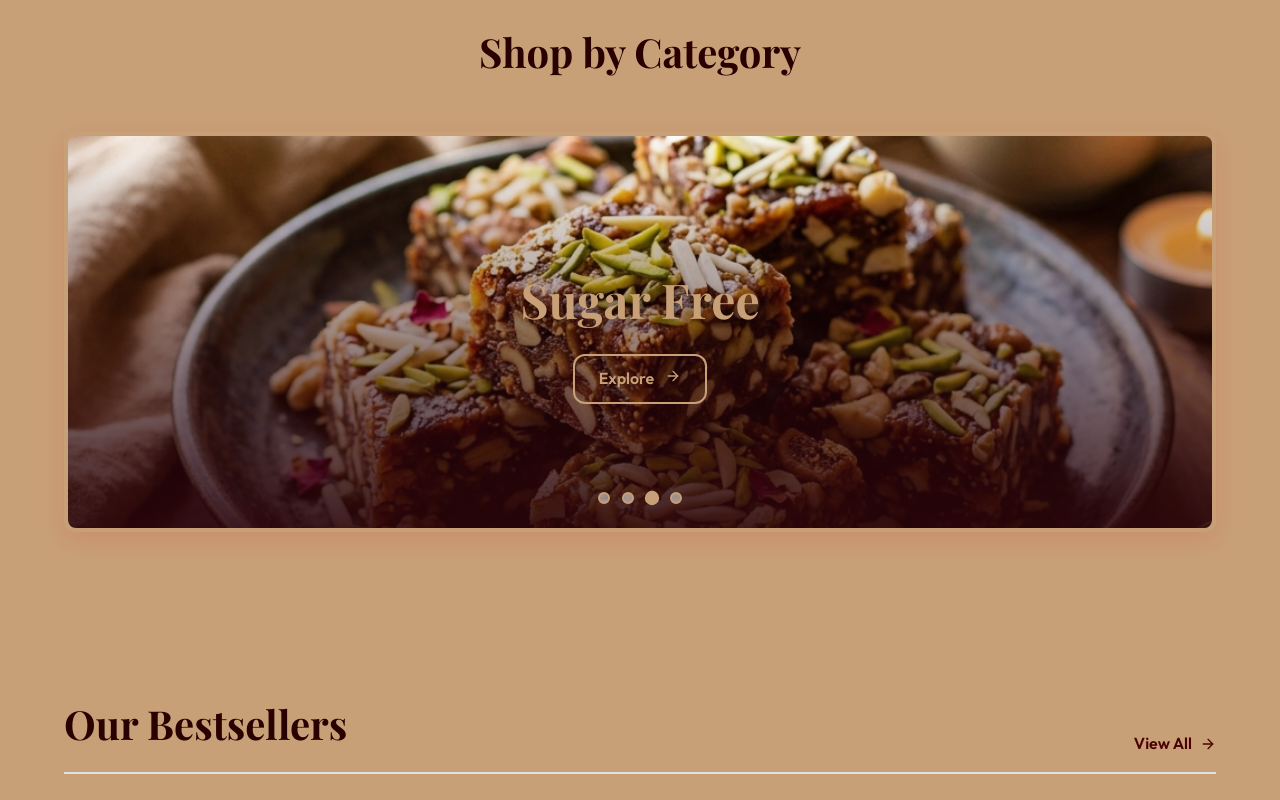
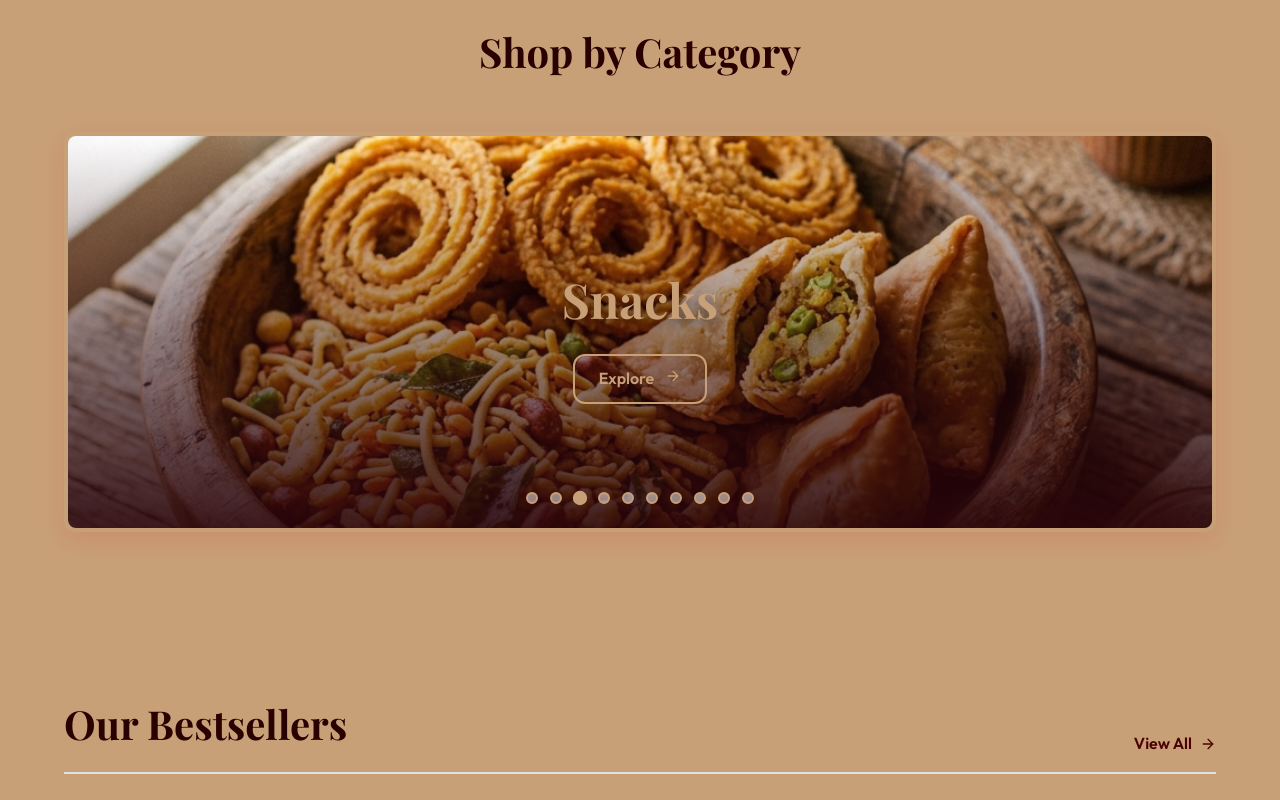
Before and after one commit to ROHITH05012005/namma-sihii-sweets, a React (Vite) app: page / in a window 1280 px wide. Shown: the part 900-1700 px from the top of the page. Built offline with nearby package versions, Linux system fonts and the light colour scheme; no server answers; a web font is replaced by a local one.

Commit message:
Update all category lists (Home carousel, Shop sidebar, Footer) to include the new 10 categories

```diff
--- a/src/components/Footer.jsx
+++ b/src/components/Footer.jsx
@@ -43,10 +43,10 @@ const Footer = () => {
 
         <div className="footer-links-group">
           <h3>Categories</h3>
-          <Link to="/shop?category=traditional">Traditional</Link>
-          <Link to="/shop?category=bengali">Bengali</Link>
-          <Link to="/shop?category=sugar-free">Sugar Free</Link>
-          <Link to="/shop?category=namkeen">Namkeen</Link>
+          <Link to="/shop?category=Sweets">Sweets</Link>
+          <Link to="/shop?category=Namkeens">Namkeens</Link>
+          <Link to="/shop?category=Snacks">Snacks</Link>
+          <Link to="/shop?category=Gifting">Gifting</Link>
         </div>
 
         <div className="footer-newsletter">
--- a/src/pages/Home.jsx
+++ b/src/pages/Home.jsx
@@ -6,10 +6,16 @@ import { products } from '../data/products';
 import './Home.css';
 
 const categories = [
-  { title: "Traditional Sweets", image: "/images/traditional_sweets_1783391365914.png", link: "/shop?category=traditional" },
-  { title: "Bengali Sweets", image: "/images/bengali_sweets_1783391376097.png", link: "/shop?category=bengali" },
-  { title: "Sugar Free", image: "/images/sugar_free_1783391385498.png", link: "/shop?category=sugar-free" },
-  { title: "Namkeen & Savories", image: "/images/namkeen_1783391394817.png", link: "/shop?category=namkeen" }
+  { title: "Sweets", image: "/images/traditional_sweets_1783391365914.png", link: "/shop?category=Sweets" },
+  { title: "Namkeens", image: "/images/namkeen_1783391394817.png", link: "/shop?category=Namkeens" },
+  { title: "Snacks", image: "/images/namkeen_1783391394817.png", link: "/shop?category=Snacks" },
+  { title: "Bakery & Boulangerie", image: "/images/realistic_shop.png", link: "/shop?category=Bakery%20%26%20Boulangerie" },
+  { title: "Chocolates", image: "/images/bengali_sweets_1783391376097.png", link: "/shop?category=Chocolates" },
+  { title: "Gifting", image: "/images/natural_ingredients_1783392496282.png", link: "/shop?category=Gifting" },
+  { title: "Candles", image: "/images/traditional_sweets_1783391365914.png", link: "/shop?category=Candles" },
+  { title: "Fragrances", image: "/images/natural_ingredients_1783392496282.png", link: "/shop?category=Fragrances" },
+  { title: "Ice creams", image: "/images/sugar_free_1783391385498.png", link: "/shop?category=Ice%20creams" },
+  { title: "Tea", image: "/images/realistic_shop.png", link: "/shop?category=Tea" }
 ];
 
 const Home = () => {
--- a/src/pages/Shop.jsx
+++ b/src/pages/Shop.jsx
@@ -18,7 +18,7 @@ const Shop = () => {
     }
   }, [location.search]);
 
-  const categories = ['all', 'Traditional', 'Bengali', 'Sugar-Free', 'Namkeen'];
+  const categories = ['all', 'Sweets', 'Namkeens', 'Snacks', 'Bakery & Boulangerie', 'Chocolates', 'Gifting', 'Candles', 'Fragrances', 'Ice creams', 'Tea'];
 
   const filteredProducts = filter === 'all'
     ? products
```
